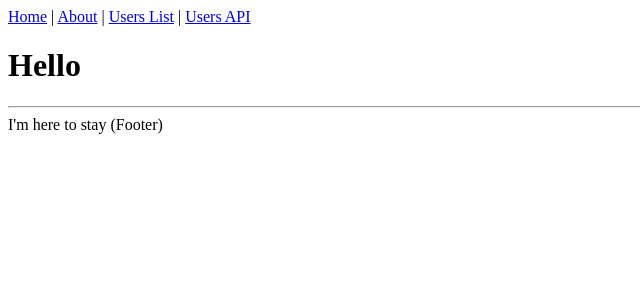
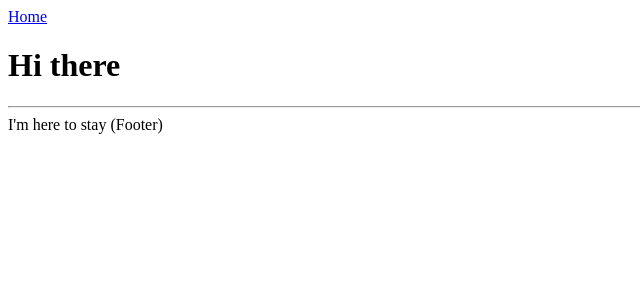
Before and after one commit to akothari7/vortex-robotics, a Next.js app: page / in a window 1280 px wide. Shown: the top 300 px of the page, without its empty margins (0-640 px from the left). Built offline with nearby package versions, Linux system fonts and the light colour scheme.

Commit message:
feat(app): added a constants enum and header component

```diff
--- a/pages/index.tsx
+++ b/pages/index.tsx
@@ -1,8 +1,9 @@
+import { UI_Constants } from "../ui/Constants";
 import Layout from "../ui/general/Layout";
 
 const IndexPage = () => (
   <Layout title="Vortex Robotics | Home">
-    <h1>Hello</h1>
+    <h1>Hi there</h1>
   </Layout>
 );
 
--- /dev/null
+++ b/ui/Constants.ts
@@ -0,0 +1,10 @@
+//Constants containing data for UI such as color, fonts, etc
+export enum UI_Constants {
+  ACCENT = "#27A4FF",
+}
+
+export type TypographyProps = {
+  content: string;
+  color: string;
+  index: number;
+};
--- a/ui/general/Layout.tsx
+++ b/ui/general/Layout.tsx
@@ -13,21 +13,17 @@ const Layout = ({ children, title = "This is the default title" }: Props) => (
       <title>{title}</title>
       <meta charSet="utf-8" />
       <meta name="viewport" content="initial-scale=1.0, width=device-width" />
+      <link rel="preconnect" href="https://fonts.gstatic.com" />
+      <link
+        href="https://fonts.googleapis.com/css2?family=Montserrat&display=swap"
+        rel="stylesheet"
+      />
     </Head>
     <header>
       <nav>
         <Link href="/">
-          <a>Home</a>
+          <a> Home</a>
         </Link>{" "}
-        |{" "}
-        <Link href="/about">
-          <a>About</a>
-        </Link>{" "}
-        |{" "}
-        <Link href="/users">
-          <a>Users List</a>
-        </Link>{" "}
-        | <a href="/api/users">Users API</a>
       </nav>
     </header>
     {children}
```
Also changed, not shown: ui/typography/Header.tsx (added, +9 -0 lines).
